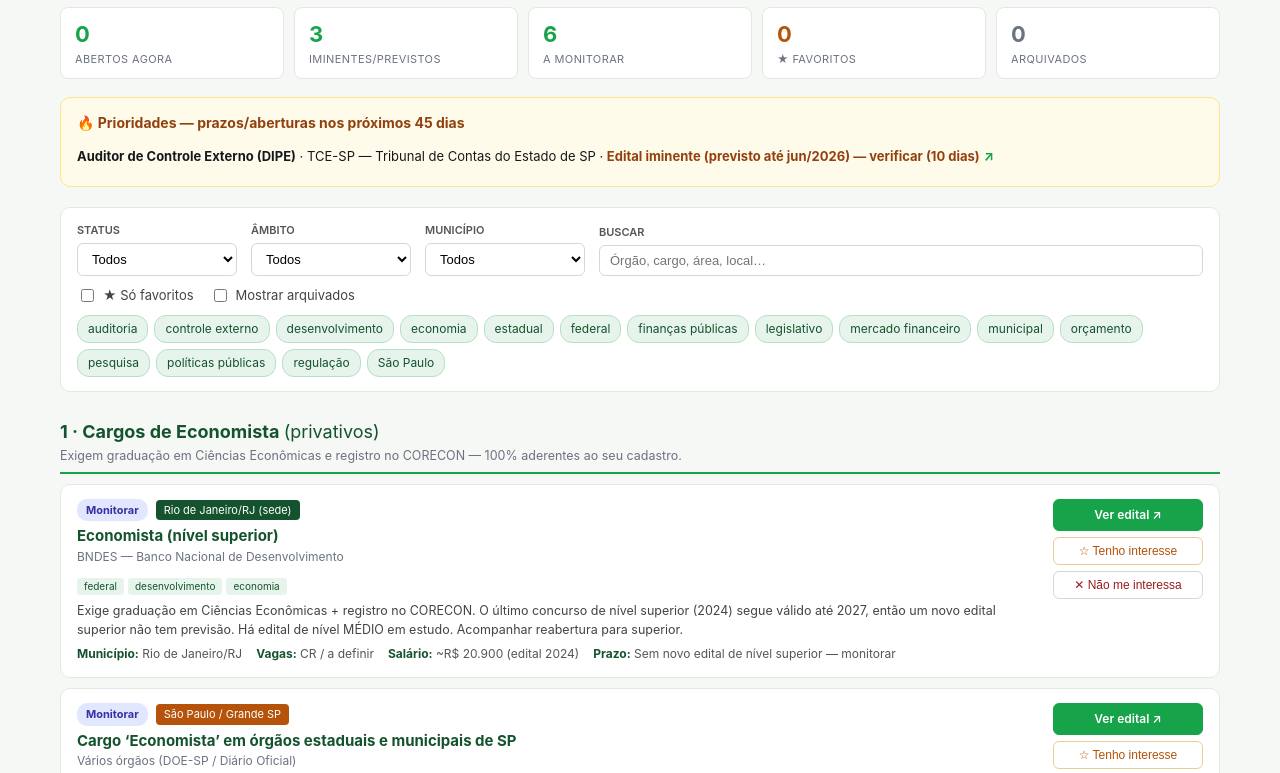
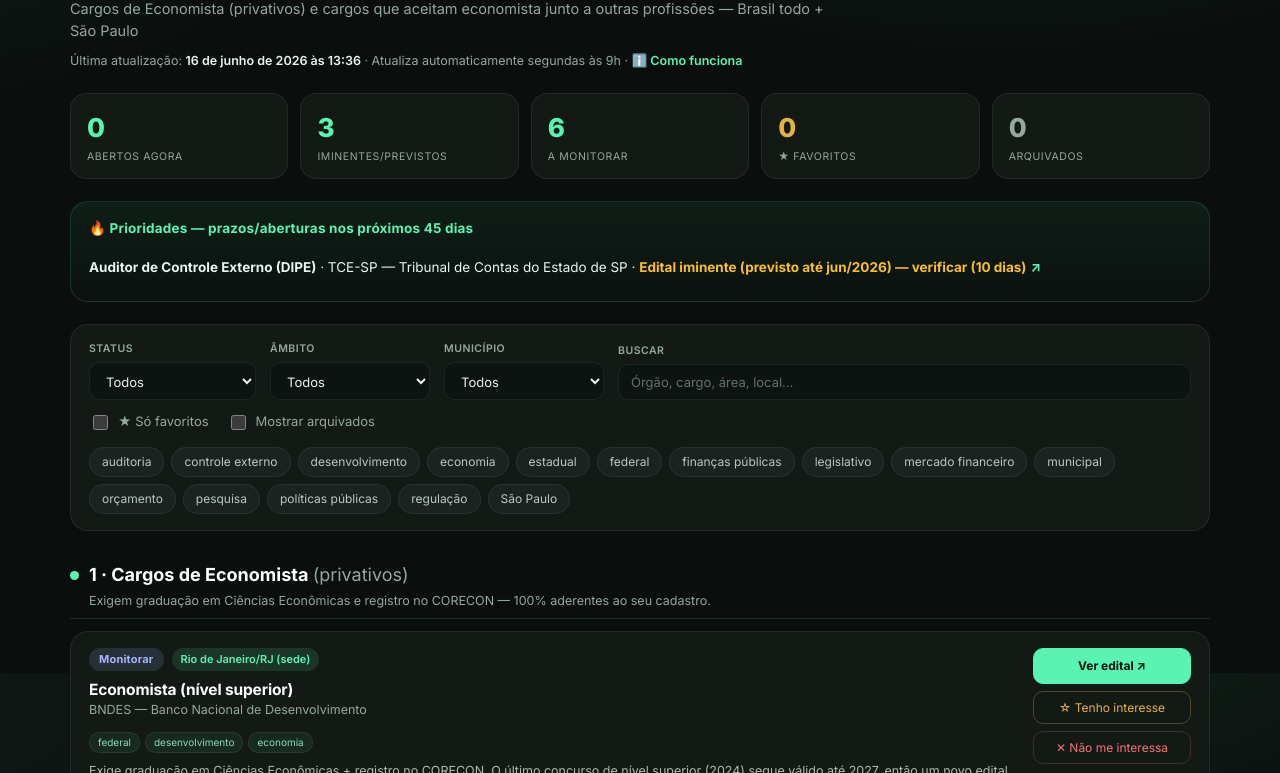
Before and after one commit to wandersocastrowc-arch/concurso-economista-web, a plain HTML site: page index.html in a window 1280 px wide. Shown: the part 127-900 px from the top of the page. Drawn offline with Linux system fonts and the light colour scheme.

Commit message:
Add files via upload

```diff
--- a/index.html
+++ b/index.html
@@ -21,84 +21,108 @@
 <meta name="twitter:title" content="Monitor de Concursos para Economista">
 <meta name="twitter:description" content="Cargos privativos de Economista e cargos que aceitam economista — Brasil todo + São Paulo.">
 <meta name="twitter:image" content="https://wandersocastrowc-arch.github.io/concurso-economista-web/og-image.png">
+<link rel="preconnect" href="https://fonts.googleapis.com">
+<link rel="preconnect" href="https://fonts.gstatic.com" crossorigin>
+<link href="https://fonts.googleapis.com/css2?family=Inter:ital,wght@0,400;0,500;0,600;0,700;0,800;1,600;1,700&display=swap" rel="stylesheet">
 <style>
   :root{
-    --verde:#14532d; --verde-2:#16a34a; --teal:#0f766e; --dourado:#b45309;
-    --bg:#f6f8f6; --card:#ffffff; --ink:#16181d; --muted:#6b7280; --line:#e3e8e3;
-    color-scheme:light;
+    --bg:#0a0e0c; --bg-soft:#0d1310; --surface:#131a16; --surface-2:#18211c;
+    --line:rgba(89,244,178,.14); --line-soft:rgba(255,255,255,.07);
+    --ink:#e8f5ee; --muted:#93a89e; --mint:#59f4b2; --mint-2:#7af7c4;
+    --gold:#e3b341; --amber:#fbbf24; --red:#f87171; --indigo:#a5b4fc;
+    color-scheme:dark;
   }
   *{box-sizing:border-box;}
-  body{margin:0;font-family:-apple-system,BlinkMacSystemFont,"Segoe UI",Roboto,sans-serif;background:var(--bg);color:var(--ink);line-height:1.5;}
-  .wrap{max-width:1200px;margin:0 auto;padding:24px 20px 70px;}
-  header h1{font-size:26px;margin:0 0 6px;font-weight:700;color:var(--verde);}
-  .subtitle{color:#444;font-size:14px;margin-bottom:8px;}
-  .meta{font-size:12px;color:var(--muted);}
-  .meta strong{color:var(--verde);}
-  .meta a{color:var(--teal);font-weight:600;text-decoration:none;}
-  .stats{display:flex;flex-wrap:wrap;gap:10px;margin:18px 0;}
-  .stat{background:var(--card);border:1px solid var(--line);border-radius:8px;padding:10px 14px;flex:1 1 120px;min-width:120px;}
-  .stat .num{font-size:22px;font-weight:700;color:var(--verde-2);}
-  .stat.fav .num{color:var(--dourado);}
+  body{margin:0;font-family:"Inter",system-ui,-apple-system,"Segoe UI",Roboto,sans-serif;
+    background:var(--bg);color:var(--ink);line-height:1.5;-webkit-font-smoothing:antialiased;
+    background-image:radial-gradient(900px 420px at 78% -8%, rgba(89,244,178,.10), transparent 60%),radial-gradient(700px 380px at -5% 4%, rgba(89,244,178,.05), transparent 55%);
+    background-attachment:fixed;}
+  .wrap{max-width:1180px;margin:0 auto;padding:30px 20px 80px;}
+  .live-pill{display:inline-flex;align-items:center;gap:8px;font-size:12px;font-weight:600;color:var(--mint);
+    background:rgba(89,244,178,.08);border:1px solid var(--line);padding:6px 13px;border-radius:100px;margin-bottom:16px;}
+  .live-pill .dot{width:8px;height:8px;border-radius:50%;background:var(--mint);box-shadow:0 0 0 4px rgba(89,244,178,.18);}
+  header h1{font-size:34px;line-height:1.1;margin:0 0 10px;font-weight:800;letter-spacing:-.02em;color:#fff;}
+  header h1 em{font-style:italic;color:var(--mint);}
+  .subtitle{color:var(--muted);font-size:14.5px;margin-bottom:10px;max-width:780px;}
+  .meta{font-size:12.5px;color:var(--muted);}
+  .meta strong{color:var(--ink);font-weight:600;}
+  .meta a{color:var(--mint);font-weight:600;text-decoration:none;}
+  .meta a:hover{text-decoration:underline;}
+  .stats{display:flex;flex-wrap:wrap;gap:12px;margin:22px 0;}
+  .stat{background:var(--surface);border:1px solid var(--line-soft);border-radius:16px;padding:14px 16px;flex:1 1 130px;min-width:130px;transition:border-color .2s,transform .2s;}
+  .stat:hover{border-color:var(--line);transform:translateY(-2px);}
+  .stat .num{font-size:26px;font-weight:800;color:var(--mint);letter-spacing:-.02em;}
+  .stat.fav .num{color:var(--gold);}
   .stat.arch .num{color:var(--muted);}
-  .stat .label{font-size:11px;color:var(--muted);text-transform:uppercase;letter-spacing:.4px;}
-  .priority{background:#fffbeb;border:1px solid #fde68a;border-radius:10px;padding:14px 16px;margin-bottom:20px;}
-  .priority h2{font-size:14px;font-weight:700;color:#92400e;margin:0 0 8px;}
+  .stat .label{font-size:10.5px;color:var(--muted);text-transform:uppercase;letter-spacing:.6px;margin-top:2px;}
+  .priority{background:linear-gradient(180deg, rgba(89,244,178,.07), rgba(89,244,178,.02));border:1px solid var(--line);border-radius:18px;padding:16px 18px;margin-bottom:22px;}
+  .priority h2{font-size:13.5px;font-weight:700;color:var(--mint);margin:0 0 10px;letter-spacing:.2px;}
   .priority ul{list-style:none;padding:0;margin:0;}
-  .priority li{padding:6px 0;border-bottom:1px dashed #fde68a;font-size:13px;}
+  .priority li{padding:8px 0;border-bottom:1px solid var(--line-soft);font-size:13.5px;color:var(--ink);}
   .priority li:last-child{border:none;}
   .priority a{color:inherit;text-decoration:none;display:block;}
-  .priority a:hover strong{text-decoration:underline;}
-  .pz{color:#92400e;font-weight:700;}
-  .arrow{color:var(--verde-2);font-weight:700;margin-left:4px;}
-  .filters{background:var(--card);border:1px solid var(--line);border-radius:10px;padding:14px 16px;margin-bottom:16px;}
+  .priority a:hover strong{color:var(--mint-2);}
+  .pz{color:var(--amber);font-weight:700;}
+  .arrow{color:var(--mint);font-weight:700;margin-left:4px;}
+  .filters{background:var(--surface);border:1px solid var(--line-soft);border-radius:18px;padding:16px 18px;margin-bottom:18px;}
   .frow{display:flex;flex-wrap:wrap;gap:14px;align-items:flex-end;}
-  .fg{display:flex;flex-direction:column;gap:4px;}
-  .fg label{font-size:11px;color:#555;font-weight:600;text-transform:uppercase;}
-  .fg select,.fg input{padding:7px 10px;border:1px solid #d3dad3;border-radius:6px;background:#fff;font-size:13px;min-width:160px;}
-  .toggles{display:flex;flex-wrap:wrap;gap:16px;margin-top:10px;}
-  .toggle{display:flex;align-items:center;gap:6px;font-size:13px;color:#444;cursor:pointer;user-select:none;}
-  .chips{display:flex;flex-wrap:wrap;gap:6px;margin-top:10px;}
-  .chip{padding:4px 10px;border-radius:12px;background:#e7f4ec;border:1px solid #b6e0c6;color:var(--verde);font-size:12px;cursor:pointer;user-select:none;}
-  .chip.active{background:var(--verde);color:#fff;border-color:var(--verde);}
-  .section-head{margin:26px 0 10px;padding-bottom:6px;border-bottom:2px solid var(--verde-2);}
-  .section-head h2{margin:0;font-size:18px;color:var(--verde);}
-  .section-head .desc{font-size:12.5px;color:var(--muted);margin-top:2px;}
-  .card{background:var(--card);border:1px solid var(--line);border-radius:10px;padding:14px 16px;margin-bottom:10px;display:flex;gap:14px;align-items:flex-start;}
-  .card.archived{opacity:.55;}
-  .card.fav{border-color:#f3c87a;box-shadow:0 0 0 1px #f3c87a inset;background:#fffdf6;}
+  .fg{display:flex;flex-direction:column;gap:5px;}
+  .fg label{font-size:10.5px;color:var(--muted);font-weight:600;text-transform:uppercase;letter-spacing:.5px;}
+  .fg select,.fg input{padding:9px 12px;border:1px solid var(--line-soft);border-radius:10px;background:var(--bg-soft);color:var(--ink);font-size:13px;min-width:160px;font-family:inherit;outline:none;transition:border-color .2s;}
+  .fg select:focus,.fg input:focus{border-color:var(--mint);}
+  .fg input::placeholder{color:#5f7269;}
+  .toggles{display:flex;flex-wrap:wrap;gap:18px;margin-top:12px;}
+  .toggle{display:flex;align-items:center;gap:7px;font-size:13px;color:var(--muted);cursor:pointer;user-select:none;}
+  .toggle input{accent-color:var(--mint);width:15px;height:15px;}
+  .chips{display:flex;flex-wrap:wrap;gap:7px;margin-top:14px;}
+  .chip{padding:5px 12px;border-radius:100px;background:rgba(255,255,255,.04);border:1px solid var(--line-soft);color:#b8c9c0;font-size:12px;cursor:pointer;user-select:none;transition:all .15s;}
+  .chip:hover{border-color:var(--line);color:var(--mint);}
+  .chip.active{background:var(--mint);color:#07120d;border-color:var(--mint);font-weight:600;}
+  .section-head{margin:30px 0 12px;padding-bottom:8px;border-bottom:1px solid var(--line);}
+  .section-head h2{margin:0;font-size:18px;color:#fff;font-weight:700;}
+  .section-head h2 span{font-weight:400;color:var(--muted);}
+  .section-head h2::before{content:"";display:inline-block;width:9px;height:9px;border-radius:50%;background:var(--mint);margin-right:10px;vertical-align:middle;}
+  .section-head .desc{font-size:12.5px;color:var(--muted);margin-top:4px;padding-left:19px;}
+  .card{background:var(--surface);border:1px solid var(--line-soft);border-radius:18px;padding:16px 18px;margin-bottom:12px;display:flex;gap:16px;align-items:flex-start;transition:border-color .2s,transform .2s,box-shadow .2s;}
+  .card:hover{border-color:var(--line);transform:translateY(-2px);box-shadow:0 10px 30px -16px rgba(0,0,0,.7);}
+  .card.archived{opacity:.5;}
+  .card.fav{border-color:rgba(89,244,178,.5);box-shadow:0 0 0 1px rgba(89,244,178,.25),0 12px 30px -18px rgba(89,244,178,.4);background:linear-gradient(180deg, rgba(89,244,178,.05), transparent);}
   .card-main{flex:1;min-width:0;}
-  .card-top{display:flex;flex-wrap:wrap;gap:8px;align-items:center;margin-bottom:4px;}
-  .title{font-weight:700;color:var(--verde);font-size:15px;}
-  .star-ico{color:var(--dourado);}
-  .inst{font-size:12px;color:var(--muted);margin-bottom:6px;}
-  .badge{display:inline-block;padding:3px 9px;border-radius:10px;font-size:11px;font-weight:700;white-space:nowrap;}
-  .b-open{background:#d1fae5;color:#065f46;}
-  .b-soon{background:#fef3c7;color:#92400e;}
-  .b-monitor{background:#e0e7ff;color:#3730a3;}
-  .b-closed{background:#fee2e2;color:#991b1b;}
-  .tag{font-size:10px;padding:1px 7px;border-radius:3px;background:#e7f4ec;color:#14532d;margin-right:4px;display:inline-block;margin-top:2px;}
-  .amb-tag{font-size:11px;padding:2px 8px;border-radius:4px;background:var(--verde);color:#fff;}
-  .amb-tag.sp{background:var(--dourado);}
-  .obs{font-size:12.5px;color:#444;margin:6px 0;}
-  .row-meta{display:flex;flex-wrap:wrap;gap:14px;font-size:12px;color:#555;margin-top:4px;}
-  .row-meta b{color:var(--verde);}
-  .links{display:flex;flex-direction:column;gap:6px;align-items:stretch;min-width:150px;}
-  .btn{font-size:12px;padding:6px 10px;border-radius:6px;border:1px solid #d3dad3;background:#fff;color:var(--verde);cursor:pointer;text-decoration:none;text-align:center;white-space:nowrap;}
-  .btn:hover{background:#eef4ef;}
-  .btn-link{background:var(--verde-2);color:#fff;border-color:var(--verde-2);font-weight:600;}
-  .btn-link:hover{background:#15803d;}
-  .btn-fav{color:var(--dourado);border-color:#eccb94;}
-  .btn-fav.on{background:#fde68a;border-color:#f0c45a;color:#7c4a02;font-weight:700;}
-  .btn-arch{color:#991b1b;}
-  .empty{padding:24px;text-align:center;color:var(--muted);background:var(--card);border:1px dashed var(--line);border-radius:10px;margin-bottom:10px;}
-  footer{margin-top:28px;font-size:12px;color:var(--muted);text-align:center;padding-top:16px;border-top:1px solid var(--line);}
-  @media(max-width:640px){.card{flex-direction:column;}.links{flex-direction:row;align-items:stretch;width:100%;}.links .btn{flex:1;}}
+  .card-top{display:flex;flex-wrap:wrap;gap:8px;align-items:center;margin-bottom:7px;}
+  .title{font-weight:700;color:#fff;font-size:15.5px;letter-spacing:-.01em;}
+  .star-ico{color:var(--gold);}
+  .inst{font-size:12.5px;color:var(--muted);margin-bottom:8px;}
+  .badge{display:inline-block;padding:3px 10px;border-radius:100px;font-size:11px;font-weight:700;white-space:nowrap;letter-spacing:.2px;}
+  .b-open{background:rgba(89,244,178,.14);color:var(--mint);}
+  .b-soon{background:rgba(251,191,36,.14);color:var(--amber);}
+  .b-monitor{background:rgba(165,180,252,.14);color:var(--indigo);}
+  .b-closed{background:rgba(248,113,113,.14);color:var(--red);}
+  .tag{font-size:10px;padding:2px 8px;border-radius:100px;background:rgba(89,244,178,.07);color:#8fd9bf;margin-right:5px;display:inline-block;margin-top:3px;border:1px solid var(--line-soft);}
+  .amb-tag{font-size:11px;padding:3px 9px;border-radius:100px;background:rgba(89,244,178,.12);color:var(--mint);font-weight:600;}
+  .amb-tag.sp{background:rgba(227,179,65,.14);color:var(--gold);}
+  .obs{font-size:12.5px;color:#aebcb4;margin:8px 0;line-height:1.55;}
+  .row-meta{display:flex;flex-wrap:wrap;gap:16px;font-size:12px;color:var(--muted);margin-top:6px;}
+  .row-meta b{color:var(--ink);font-weight:600;}
+  .links{display:flex;flex-direction:column;gap:7px;align-items:stretch;min-width:158px;}
+  .btn{font-size:12px;padding:8px 12px;border-radius:10px;border:1px solid var(--line-soft);background:rgba(255,255,255,.04);color:var(--ink);cursor:pointer;text-decoration:none;text-align:center;white-space:nowrap;font-family:inherit;transition:all .15s;}
+  .btn:hover{background:rgba(255,255,255,.08);border-color:var(--line);}
+  .btn-link{background:var(--mint);color:#07120d;border-color:var(--mint);font-weight:700;}
+  .btn-link:hover{background:var(--mint-2);border-color:var(--mint-2);}
+  .btn-fav{color:var(--gold);border-color:rgba(227,179,65,.3);background:transparent;}
+  .btn-fav:hover{background:rgba(227,179,65,.1);}
+  .btn-fav.on{background:rgba(227,179,65,.16);border-color:var(--gold);color:var(--gold);font-weight:700;}
+  .btn-arch{color:var(--red);border-color:rgba(248,113,113,.22);background:transparent;}
+  .btn-arch:hover{background:rgba(248,113,113,.1);}
+  .empty{padding:24px;text-align:center;color:var(--muted);background:var(--surface);border:1px dashed var(--line-soft);border-radius:16px;margin-bottom:12px;}
+  footer{margin-top:34px;font-size:12px;color:var(--muted);text-align:center;padding-top:20px;border-top:1px solid var(--line-soft);}
+  @media(max-width:640px){header h1{font-size:27px;}.card{flex-direction:column;}.links{flex-direction:row;align-items:stretch;width:100%;}.links .btn{flex:1;}}
 </style>
 </head>
 <body>
 <div class="wrap">
   <header>
-    <h1>Monitor de Concursos para Economista</h1>
+    <div class="live-pill"><span class="dot"></span> Atualizado automaticamente · 2026</div>
+    <h1>Concursos para <em>Economista</em></h1>
     <div class="subtitle">Cargos de Economista (privativos) e cargos que aceitam economista junto a outras profissões — Brasil todo + São Paulo</div>
     <div class="meta">Última atualização: <strong id="last-update">—</strong> · Atualiza automaticamente segundas às 9h · <a href="sobre.html">ℹ️ Como funciona</a></div>
   </header>
@@ -157,13 +181,13 @@
   </div>
 
   <div class="section-head">
-    <h2>1 · Cargos de Economista <span style="font-weight:400">(privativos)</span></h2>
+    <h2>1 · Cargos de Economista <span>(privativos)</span></h2>
     <div class="desc">Exigem graduação em Ciências Econômicas e registro no CORECON — 100% aderentes ao seu cadastro.</div>
   </div>
   <div id="list-economista"></div>
 
   <div class="section-head">
-    <h2>2 · Aceitam economista <span style="font-weight:400">(junto a outras profissões)</span></h2>
+    <h2>2 · Aceitam economista <span>(junto a outras profissões)</span></h2>
     <div class="desc">Cargos cujo edital lista Economia entre as formações aceitas (ou carreiras de área econômica). Confira sempre as exigências no edital oficial.</div>
   </div>
   <div id="list-aceita"></div>
@@ -185,6 +209,17 @@ function getFavs(){ return getSet(FAV_KEY); }
 function toggleArchive(id){ const a=getArchived(); if(a.has(id))a.delete(id); else{a.add(id);const f=getFavs();f.delete(id);saveSet(FAV_KEY,f);} saveSet(ARCH_KEY,a); render(); }
 function toggleFav(id){ const f=getFavs(); if(f.has(id))f.delete(id); else{f.add(id);const a=getArchived();a.delete(id);saveSet(ARCH_KEY,a);} saveSet(FAV_KEY,f); render(); }
 window.toggleArchive=toggleArchive; window.toggleFav=toggleFav;
+
+// Recalcula no navegador: item "aberto" cujo prazo já passou vira "encerrado".
+function normalizeStatuses(){
+  const today=new Date(new Date().toDateString());
+  ITEMS.forEach(i=>{
+    if(i.status==='open' && i.prazoSort){
+      const d=new Date(i.prazoSort+"T00:00:00");
+      if(!isNaN(d) && d<today) i.status='closed';
+    }
+  });
+}
 
 const statusBadge={
   open:'<span class="badge b-open">Aberto</span>',
@@ -323,6 +358,7 @@ async function load(){
     const r=await fetch('events.json?t='+Date.now());
     const data=await r.json();
     ITEMS=data.items||[];
+    normalizeStatuses();
     document.getElementById('f-archived').checked = localStorage.getItem(SHOW_ARCH_KEY)==="1";
     document.getElementById('f-fav').checked = localStorage.getItem(ONLY_FAV_KEY)==="1";
     buildChips();
@@ -334,7 +370,7 @@ async function load(){
   try{
     const lu=await (await fetch('last_update.json?t='+Date.now())).json();
     if(lu.timestamp){ document.getElementById('last-update').textContent=new Date(lu.timestamp).toLocaleString('pt-BR',{day:'2-digit',month:'long',year:'numeric',hour:'2-digit',minute:'2-digit'}); }
-  }catch(e){ document.getElementById('last-update').textContent='16 de junho de 2026'; }
+  }catch(e){ document.getElementById('last-update').textContent='20 de junho de 2026'; }
 }
 load();
 </script>
```
Also changed, not shown: sobre.html (+25 -19 lines), favicon.png, favicon.svg, og-image.png.
